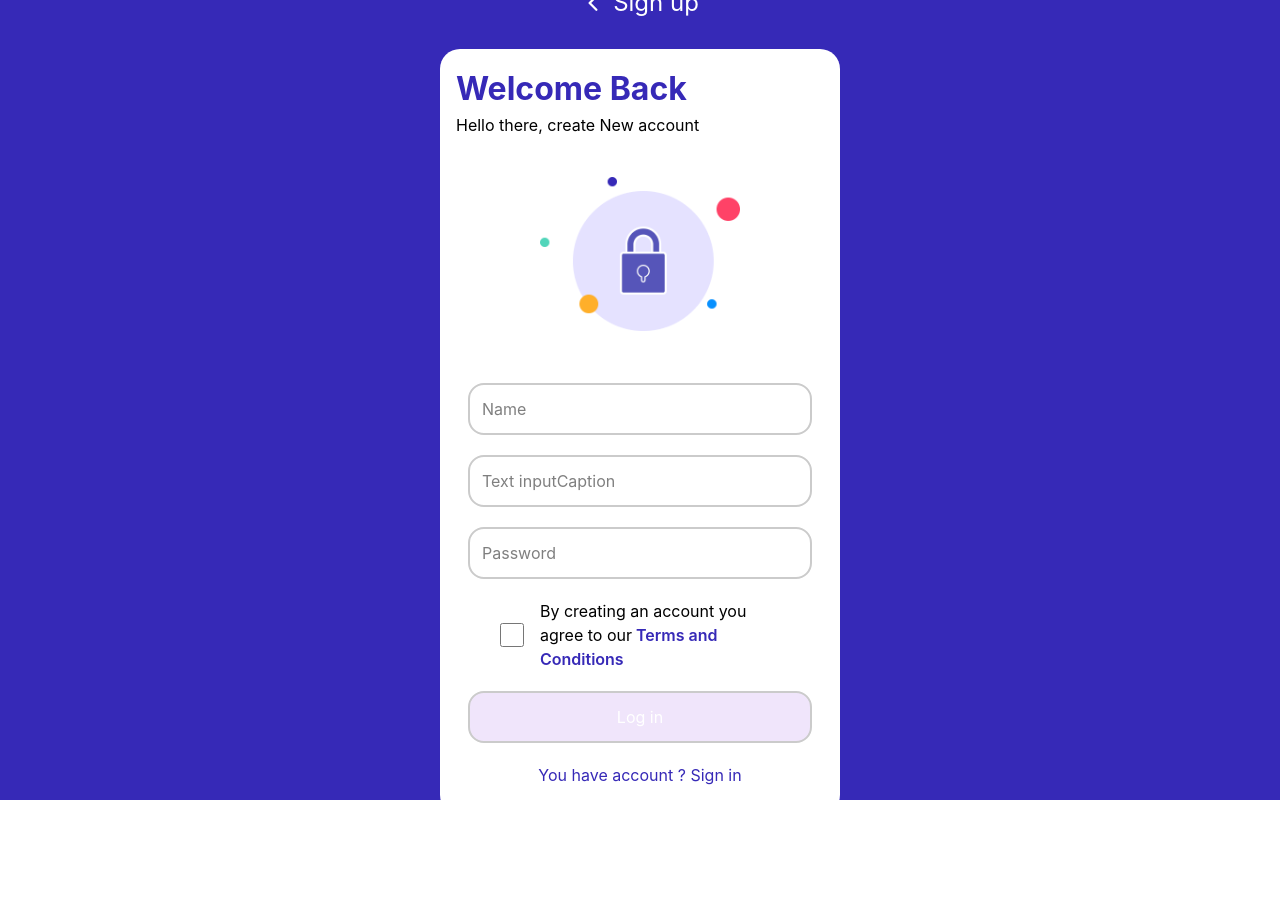
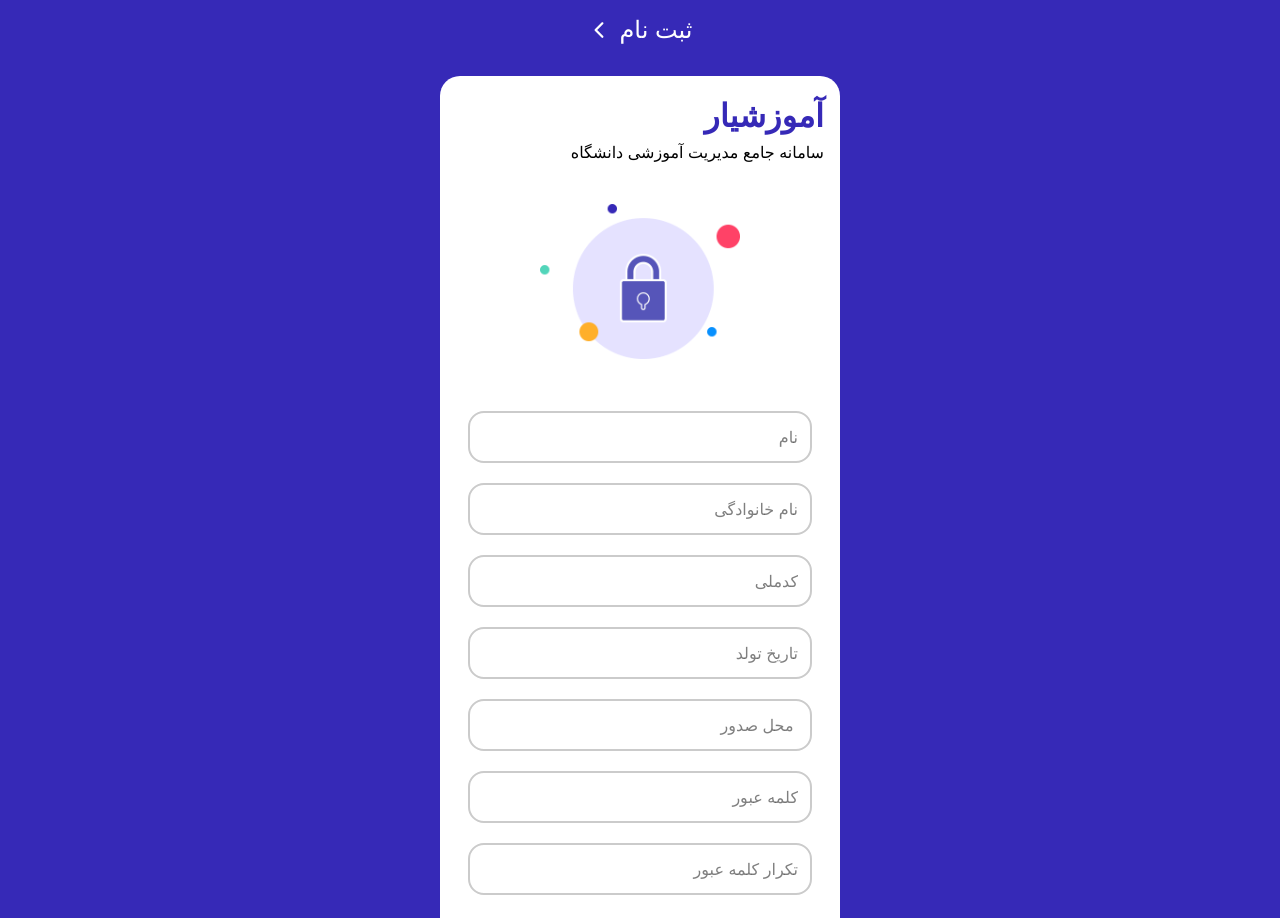
Before and after one commit to Azadi-Front-Dev/Amoozeshyar_Plus, a React (Vite) app: page /Signup in a window 1280 px wide. Shown: the top 918 px of the page. Before the commit the page ends 815 px from the top, so only its background shows below. Built offline with nearby package versions, Linux system fonts and the light colour scheme.

Commit message:
refactor (login) : update login form labels to Persian

```diff
--- a/index.html
+++ b/index.html
@@ -7,7 +7,7 @@
     <title>my-app</title>
   </head>
   <body>
-    <div id="root"></div>
+    <div dir="rtl" id="root"></div>
     <script type="module" src="/src/main.jsx"></script>
   </body>
 </html>
--- a/src/Pages/Forgotpassword.jsx
+++ b/src/Pages/Forgotpassword.jsx
@@ -6,18 +6,18 @@ const Forgotpassword = () => {
     <div className=" w-full h-screen bg-My-blue flex flex-col items-center justify-center gap-7 p-3">
       <h3 className=" flex items-center text-white text-[24px] gap-2">
         <IoIosArrowBack />
-        Forgot password
+        فراموشی رمز عبور
       </h3>
       <div className="flex-col items-center justify-start w-full max-w-100   bg-white rounded-[20px] p-4">
         <div className="w-full flex flex-col items-center justify-center  p-3 gap-5">
-          <InputLogin type="text" placeholder="(+84)" />
+          <h5 className=" text-[16px] ">
+           لطفا کد ملی یا شماره دانشجویی خود را وارد نمایید
+          </h5>
+          <InputLogin type="text" placeholder="کد ملی یا شماره دانشجویی" />
 
-          <h5 className=" text-[16px] ">
-            We texted you a code to verify your phone number
-          </h5>
 
           <button className="w-full border-2 border-My-gray bg-My-purlpe text-white  rounded-2xl p-3">
-            Send
+            ارسال پیامک
           </button>
         </div>
       </div>
--- a/src/Pages/Otp.jsx
+++ b/src/Pages/Otp.jsx
@@ -11,30 +11,38 @@ const Otp = () => {
       </h3>
       <div className="flex-col items-center justify-start w-full max-w-100   bg-white rounded-[20px] p-4">
         <div className="w-full flex flex-col justify-center  p-3 gap-5">
-          <h2 className=" text-[16px] font-bold ">Type a code</h2>
+          <h2 className=" text-[16px] font-bold ">
+            کد دریافت شده را وارد نمایید
+          </h2>
           <div className="flex items-center justify-center gap-5">
-            <InputLogin type="text" placeholder="Code" />
+            <InputLogin type="number" placeholder="Code" />
             <button className="w-[40%] border-2 bg-My-blue text-white  rounded-2xl p-3">
-              Resend
+              ارسال مجدد
             </button>
           </div>
 
           <div className="flex items-center justify-centerfont-bold text-My-gray">
             <p>
-              We texted you a code to verify your phone number
-              <span className="font-semibold text-My-blue cursor-pointer m-1">
+              کد تأیید به شماره همراه شما ارسال شد. لطفاً کد دریافتی را وارد
+              کنید.
+              {/* <span className="font-semibold text-My-blue cursor-pointer m-1">
                 (+84) 0398829xxx
-              </span>
+              </span> */}
             </p>
           </div>
           <h5 className=" text-[16px] ">
-            This code will expired 10 minutes after this message. If you don't
-            get a message.
+            این کد تا ۱۰ دقیقه پس از ارسال معتبر است. اگر پیامک را دریافت
+            نکردید، دوباره درخواست ارسال کد دهید.
           </h5>
           <button className="w-full border-2 border-My-gray bg-My-purlpe text-white  rounded-2xl p-3">
-            Change password
+            تغییر رمز عبور
           </button>
-          <Link to={"/Forgotpassword"} className=" text-[16px] text-My-blue mx-auto">Wrong number ? change it</Link>
+          <Link
+            to={"/Forgotpassword"}
+            className=" text-[16px] text-My-blue mx-auto"
+          >
+            اصلاح کد ملی یا شماره دانشجویی
+          </Link>
         </div>
       </div>
     </div>
--- a/src/Pages/Signin.jsx
+++ b/src/Pages/Signin.jsx
@@ -7,27 +7,27 @@ const Signin = () => {
   return (
     <div className=" w-full h-screen bg-My-blue flex flex-col items-center justify-center gap-7 p-3">
       <h3 className=" flex items-center text-white text-[24px] gap-2">
+        ورود به حساب
         <IoIosArrowBack />
-        Sign in
       </h3>
       <div className="flex-col items-center justify-start w-full max-w-100   bg-white rounded-[20px] p-4">
-        <h3 className="text-My-blue text-[32px] font-bold "> Welcome Back</h3>
-        <h5 className=" text-[16px] "> Hello there, sign in to continue</h5>
+        <h3 className="text-My-blue text-[32px] font-bold "> آموزشیار</h3>
+        <h5 className=" text-[16px] "> سامانه جامع مدیریت آموزشی دانشگاه</h5>
 
         <Logo />
         <div className="w-full flex flex-col items-center justify-center  p-3 gap-5">
-          <InputLogin type="text" placeholder="Text inputCaption" />
-          <InputLogin type="password" placeholder="Password" />
+          <InputLogin type="text" placeholder="نام کاربری" />
+          <InputLogin type="password" placeholder="رمز عبور" />
 
           <Link to={"/Forgotpassword"} className=" text-[16px] ">
-            Forgot your password ?
+            فراموشی رمز عبور
           </Link>
           <button className="w-full border-2 border-My-gray bg-My-purlpe text-white  rounded-2xl p-3">
-            Log in
+            ورود به سامانه
           </button>
 
           <Link to={"/Signup"} className=" text-[16px] text-My-blue ">
-            You dont have account ? Sign up
+            ساخت حساب کاربری جدید
           </Link>
         </div>
       </div>
--- a/src/Pages/Signup.jsx
+++ b/src/Pages/Signup.jsx
@@ -5,36 +5,39 @@ import { Link } from "react-router-dom";
 import { IoIosArrowBack } from "react-icons/io";
 const Signup = () => {
   return (
-    <div className=" w-full h-screen bg-My-blue flex flex-col items-center justify-center gap-7 p-3">
+    <div className=" w-full bg-My-blue flex flex-col items-center justify-center gap-7 p-3">
       <h3 className=" flex items-center text-white text-[24px] gap-2">
+        ثبت نام
         <IoIosArrowBack />
-        Sign up
       </h3>
       <div className="flex-col items-center justify-start w-full max-w-100   bg-white rounded-[20px] p-4">
-        <h3 className="text-My-blue text-[32px] font-bold "> Welcome Back</h3>
-        <h5 className=" text-[16px] "> Hello there, create New account</h5>
+        <h3 className="text-My-blue text-[32px] font-bold "> آموزشیار</h3>
+        <h5 className=" text-[16px] "> سامانه جامع مدیریت آموزشی دانشگاه</h5>
         <Logo />
         <div className="w-full flex flex-col items-center justify-center  p-3 gap-5">
-          <InputLogin type="text" placeholder="Name" />
-          <InputLogin type="text" placeholder="Text inputCaption" />
-          <InputLogin type="password" placeholder="Password" />
+          <InputLogin type="text" placeholder="نام " />
+          <InputLogin type="text" placeholder="نام خانوادگی" />
+          <InputLogin type="text" placeholder="کدملی" />
+          <InputLogin type="text" placeholder="تاریخ تولد" />
+          <InputLogin type="text" placeholder=" محل صدور" />
+          <InputLogin type="password" placeholder="کلمه عبور" />
+          <InputLogin type="password" placeholder="تکرار کلمه عبور" />
           <div className=" text-[16px] flex items-center justify-center gap-4">
             <input type="checkbox" placeholder="Password" className="w-6 h-6" />
-            <div className="flex items-center justify-center max-w-60">
-              <p>
-                By creating an account you agree to our
-                <span className="font-semibold text-My-blue cursor-pointer m-1">
-                  Terms and Conditions
-                </span>
-              </p>
+            <div className="flex flex-wrap items-center gap-2 max-w-60">
+              <span>با شرایط استفاده و قوانین سامانه</span>
+              <Link to={'/'} className="text-My-blue font-semibold cursor-pointer">
+                آموزشیار
+              </Link>
+              <span>موافقم و آن را می‌پذیرم.</span>
             </div>
           </div>
           <button className="w-full border-2 border-My-gray bg-My-purlpe text-white  rounded-2xl p-3">
-            Log in
+            ثبت نام
           </button>
 
           <Link to={"/Signin"} className=" text-[16px] text-My-blue ">
-            You have account ? Sign in
+            حساب دارید ؟ وارد حساب کاربری شوید
           </Link>
         </div>
       </div>
```
